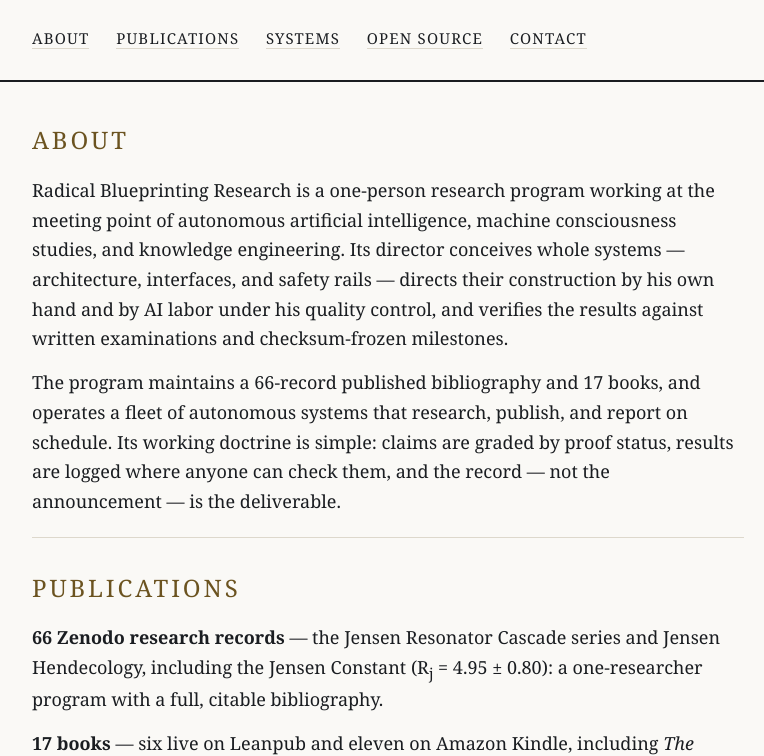
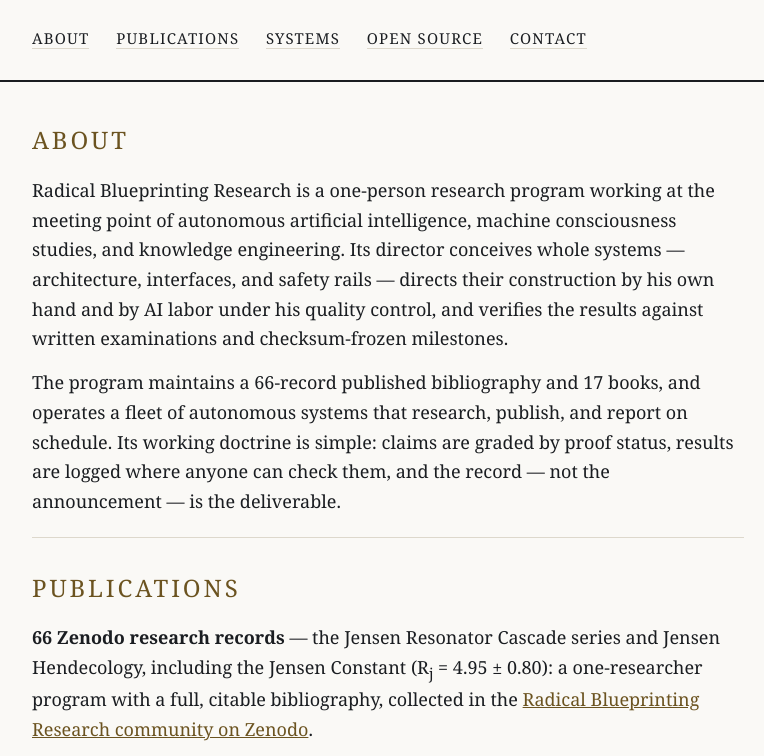
Before and after one commit to ambitionmagician/ambitionmagician.github.io, a plain HTML site: page index.html in a window 1280 px wide. Shown: the part 212-968 px from the top of the page, without its empty margins (252-1016 px from the left). Drawn offline with Linux system fonts and the light colour scheme.

Commit message:
Link the Radical Blueprinting Research Zenodo community in Publications

```diff
--- a/index.html
+++ b/index.html
@@ -46,7 +46,9 @@
       <li>
         <strong>66 Zenodo research records</strong> — the Jensen Resonator Cascade series and Jensen
         Hendecology, including the Jensen Constant (R<sub>j</sub> = 4.95 ± 0.80): a one-researcher
-        program with a full, citable bibliography.
+        program with a full, citable bibliography, collected in the
+        <a href="https://zenodo.org/communities/radicalblueprinting">Radical Blueprinting Research
+        community on Zenodo</a>.
       </li>
       <li>
         <strong>17 books</strong> — six live on Leanpub and eleven on Amazon Kindle, including
```
